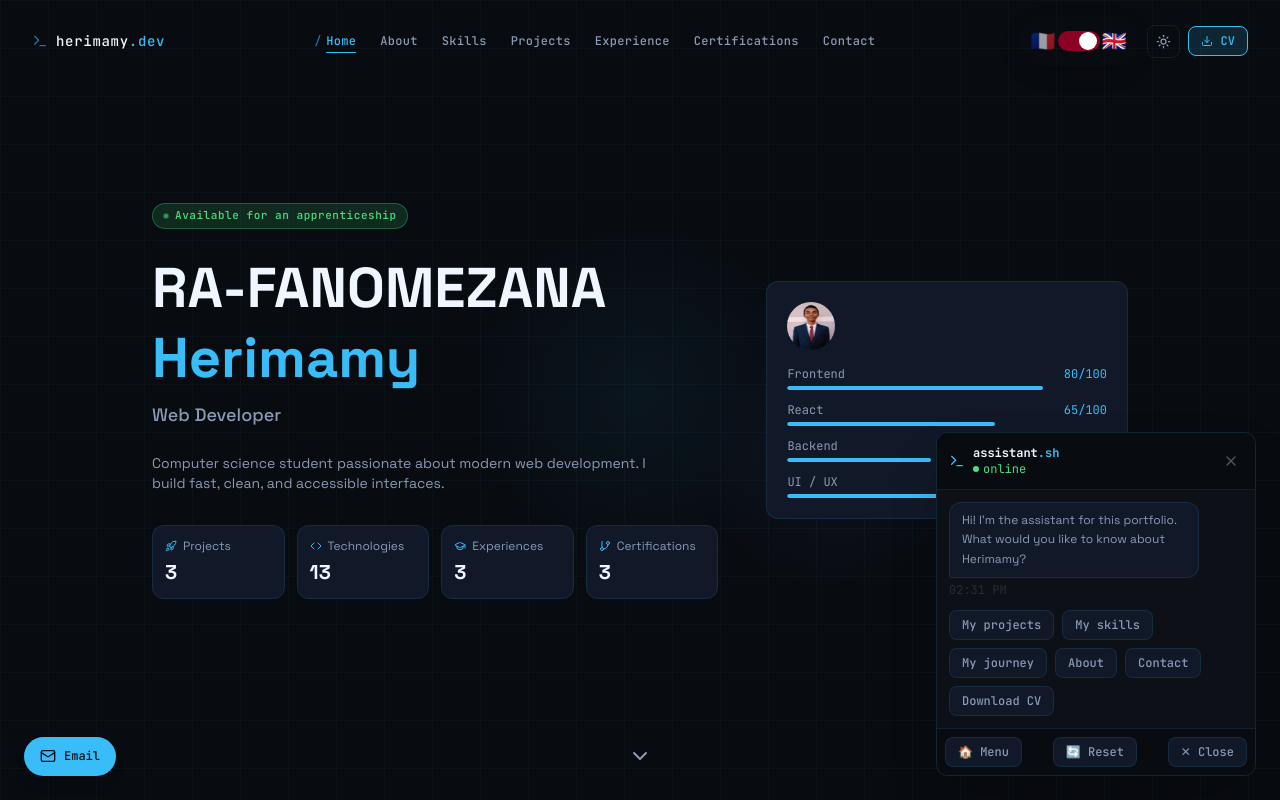
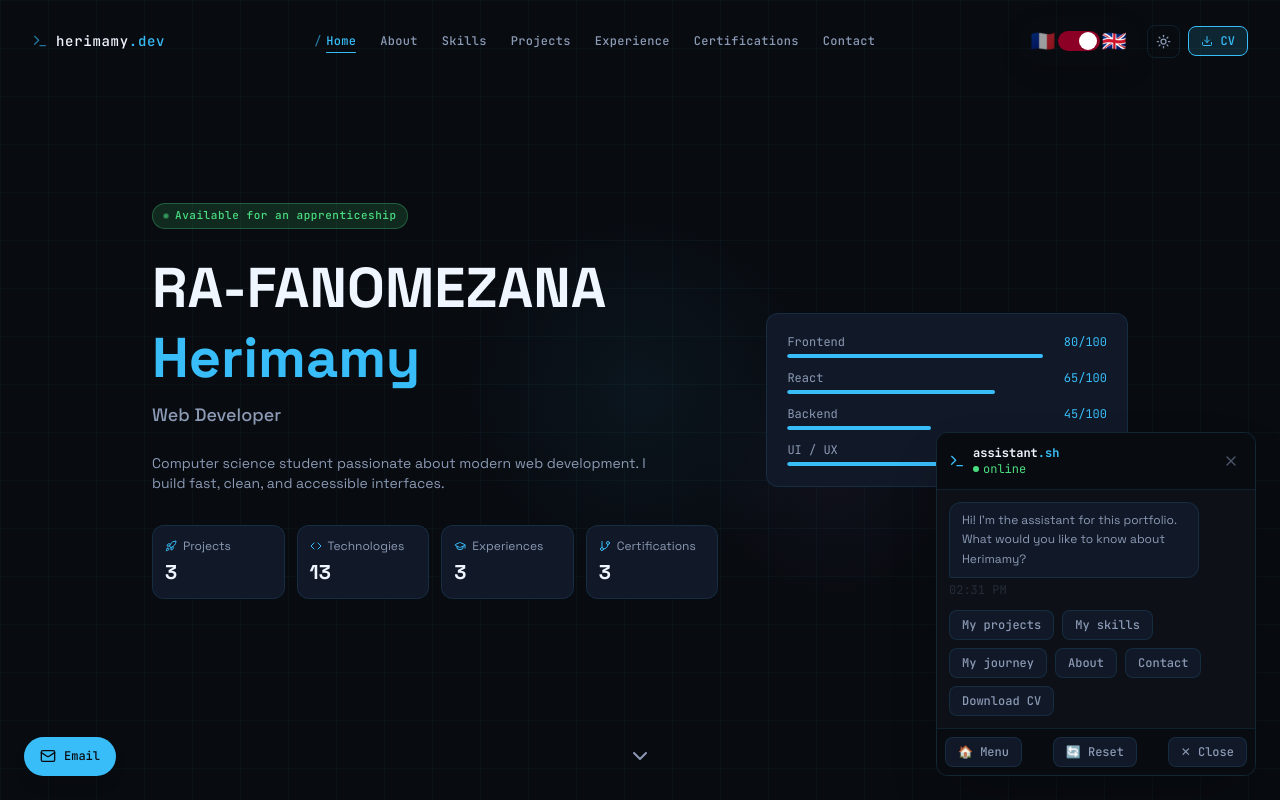
Before and after one commit to Fenohasina08/portfolio-herimamy, a React (Create React App) app: page / in a window 1280 px wide. Shown: the top 800 px of the page. Built offline with nearby package versions, Linux system fonts and the light colour scheme.

Commit message:
feat(Hero): make it to comments the photo in Hero

```diff
--- a/src/components/sections/Hero.jsx
+++ b/src/components/sections/Hero.jsx
@@ -61,7 +61,7 @@ const Hero = () => {
           </div>
           <div className="lg:col-span-2">
             <div className="p-5 card-terminal">
-              <img src={data.about.image} alt={data.personal.name} className="w-12 h-12 mb-4 rounded-full" />
+              {/* <img src={data.about.image} alt={data.personal.name} className="w-12 h-12 mb-4 rounded-full" /> */}
               <div className="space-y-3">
                 {data.xpBars.map(({ label, value }) => (
                   <div key={label}>
```
